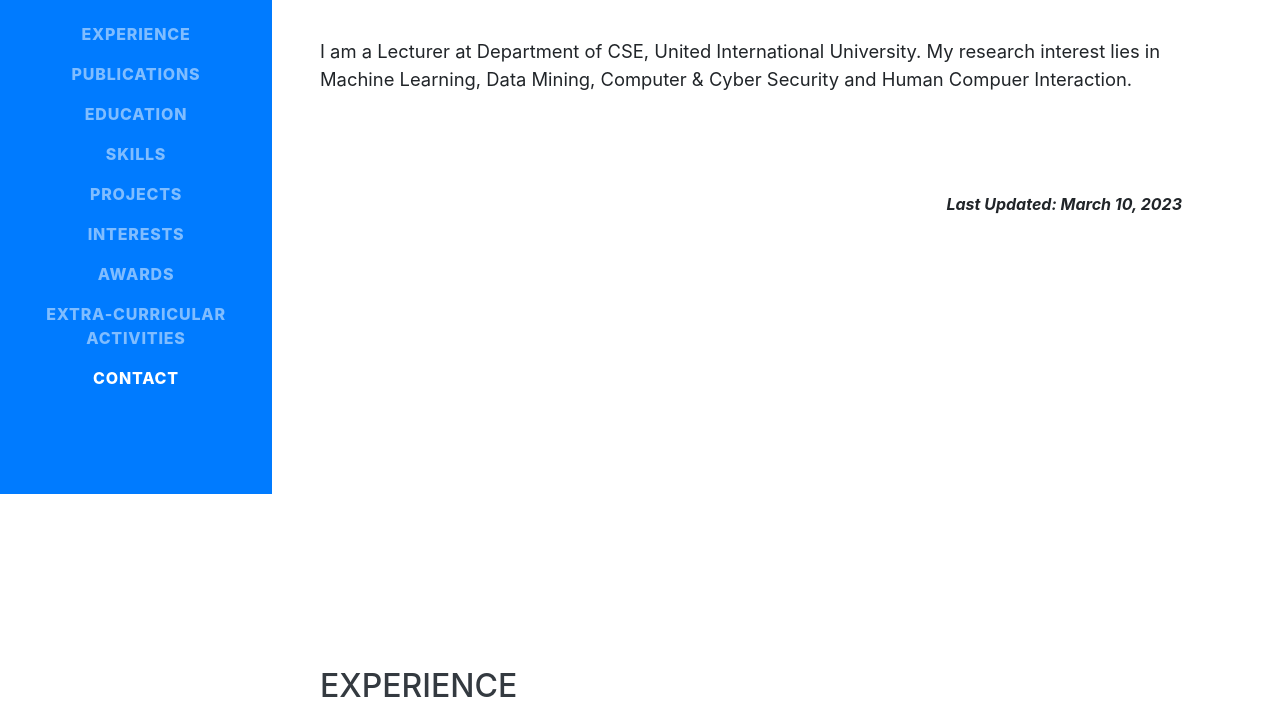
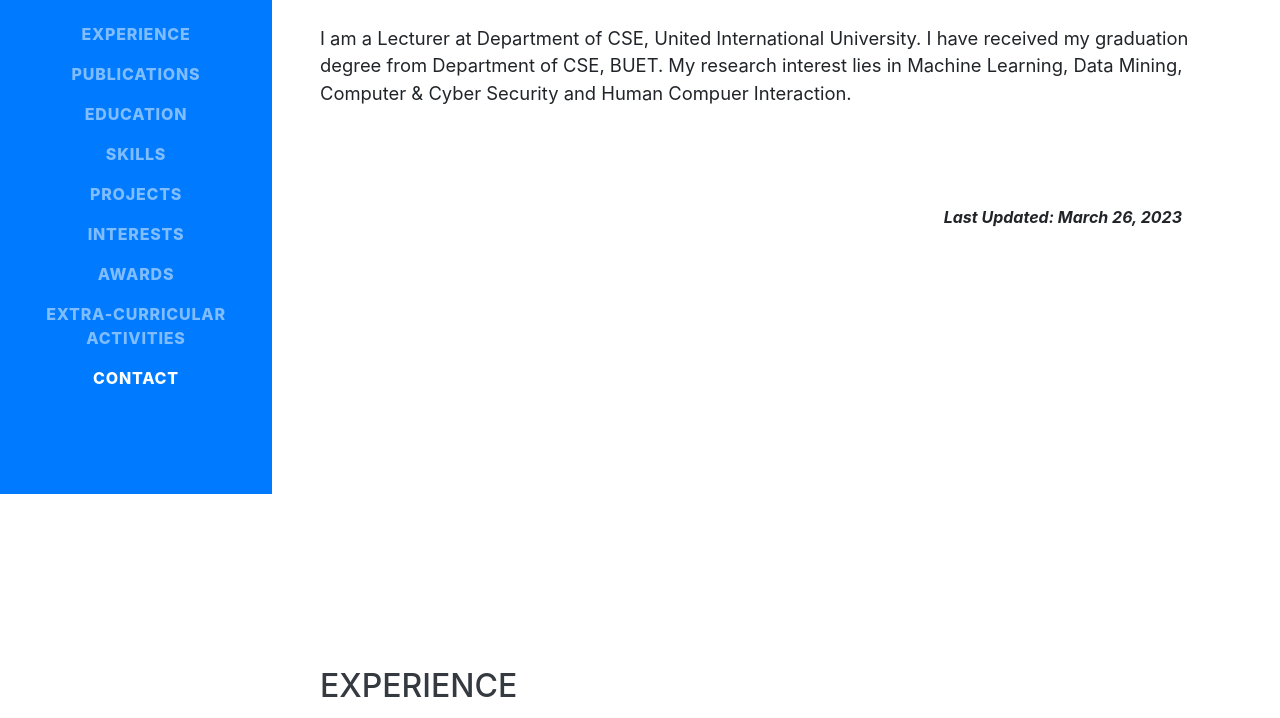
Before and after one commit to Subangkar/Subangkar.github.io, a website with bundled scripts: page index.html in a window 1280 px wide. Shown: the part 306-1024 px from the top of the page. Built offline with nearby package versions, Linux system fonts and the light colour scheme; a web font is replaced by a local one.

Commit message:
Added graduation info in About Page

```diff
--- a/index.html
+++ b/index.html
@@ -89,11 +89,11 @@
       <div class="w-100">
         <h1 class="mb-0">Subangkar Karmaker Shanto</h1>
         <div class="subheading mb-5">Lecturer, Department of CSE, United International University</div>
-        <p class="lead mb-5">I am a Lecturer at Department of CSE, United International University. My research interest
+        <p class="lead mb-5">I am a Lecturer at Department of CSE, United International University. I have received my graduation degree from Department of CSE, BUET. My research interest
           lies in Machine Learning, Data Mining, Computer & Cyber Security and Human Compuer Interaction.</p>
           <footer>
             <!-- <br><br><br> -->
-            <p><i><b>Last Updated: March 10, 2023</b></i></p>
+            <p><i><b>Last Updated: March 26, 2023</b></i></p>
           </footer>
       </div>
 
```
